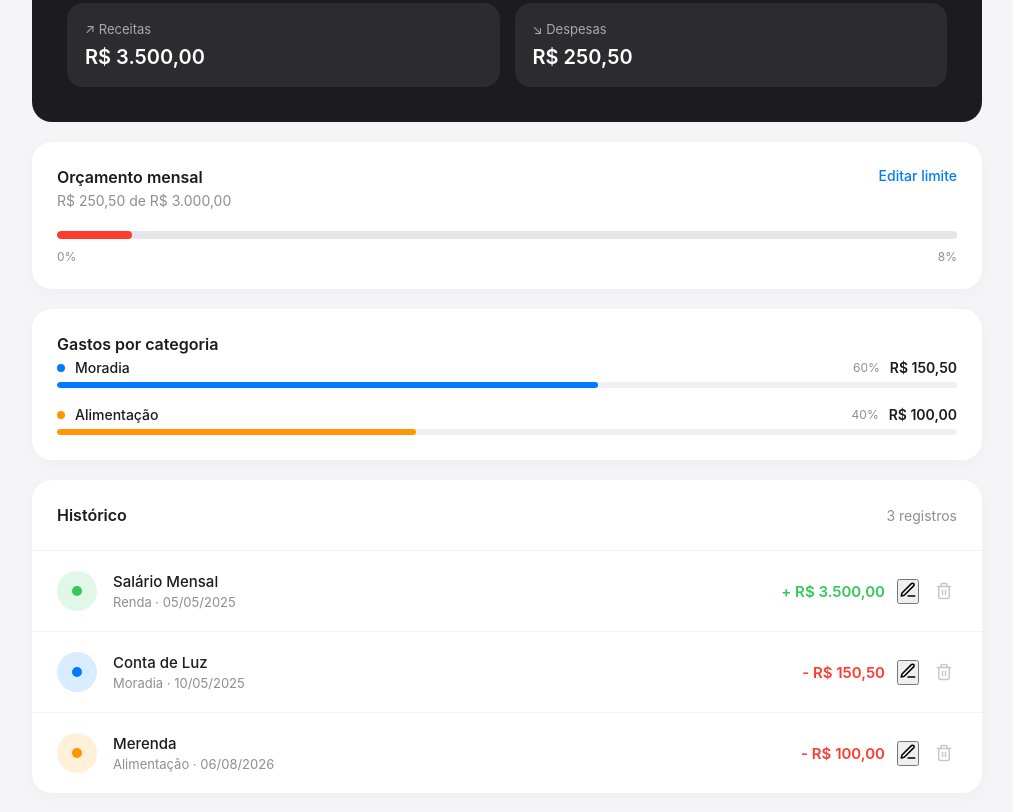
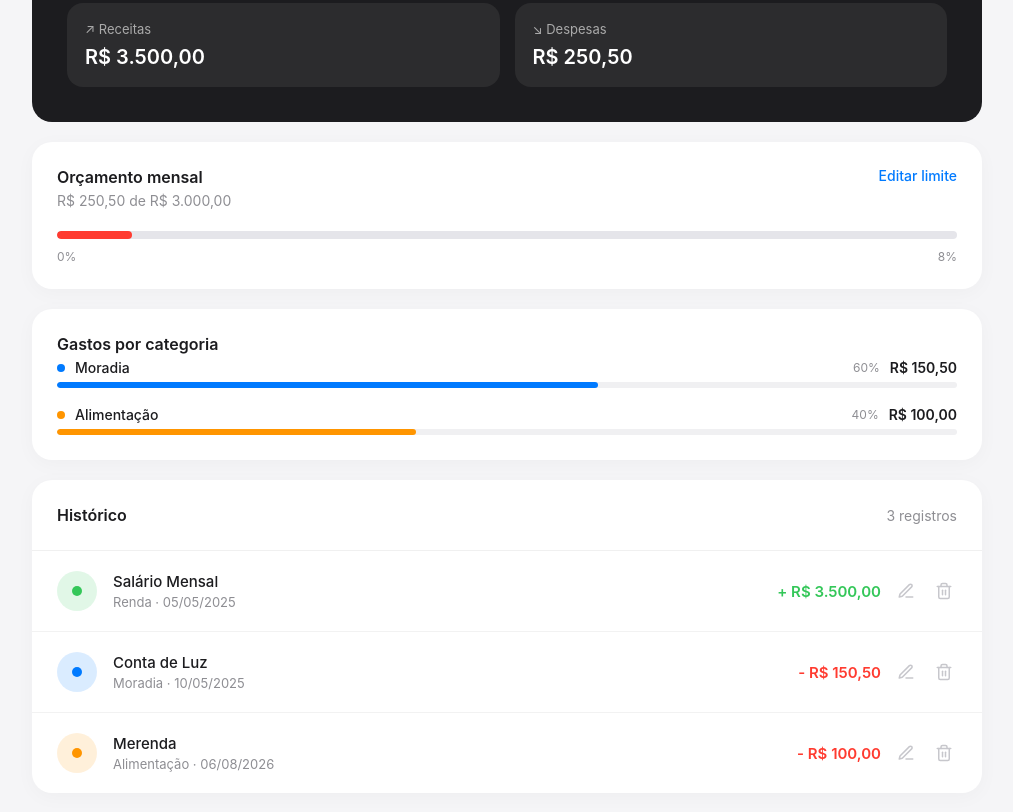
Before and after one commit to gabZ-devPB/projeto-apirestful, a website with bundled scripts: page mini-projeto-2/index.html in a window 1280 px wide. Shown: the part 242-1054 px from the top of the page, without its empty margins (133-1146 px from the left). Built offline with nearby package versions, Linux system fonts and the light colour scheme; data requests are answered from the project's data file.

Commit message:
style: upd no style para nova funcionalidade

```diff
--- a/mini-projeto-2/style.css
+++ b/mini-projeto-2/style.css
@@ -22,6 +22,7 @@
     --cor-receita: #34c759;
     --cor-despesa: #ff3b30;
     --cor-alerta: #ff3b30;
+    --cor-editar: #ff9500;
     --cor-vermelha: #ff3b30;
 
     /* Cores padrão para cada categoria de gasto */
@@ -381,7 +382,8 @@ button.btn:hover { background: #333; }
     font-size: 15px;
 }
 
-.btn-deletar {
+.btn-deletar,
+.btn-editar {
     background: none;
     border: none;
     color: #c7c7cc;
@@ -396,6 +398,11 @@ button.btn:hover { background: #333; }
 
 .btn-deletar:hover {
     color: var(--cor-alerta);
+    background-color: rgba(255, 59, 48, 0.05);
+}
+
+.btn-editar:hover {
+    color: var(--cor-editar);
     background-color: rgba(255, 59, 48, 0.05);
 }
 
```
